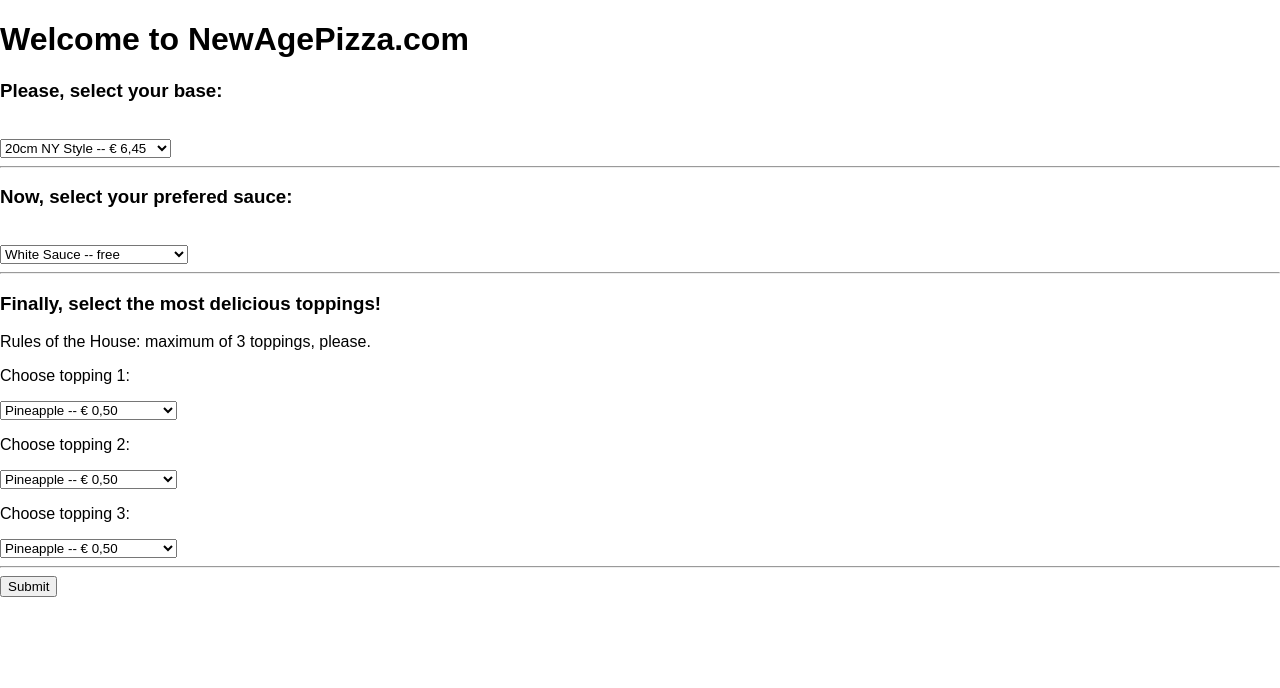
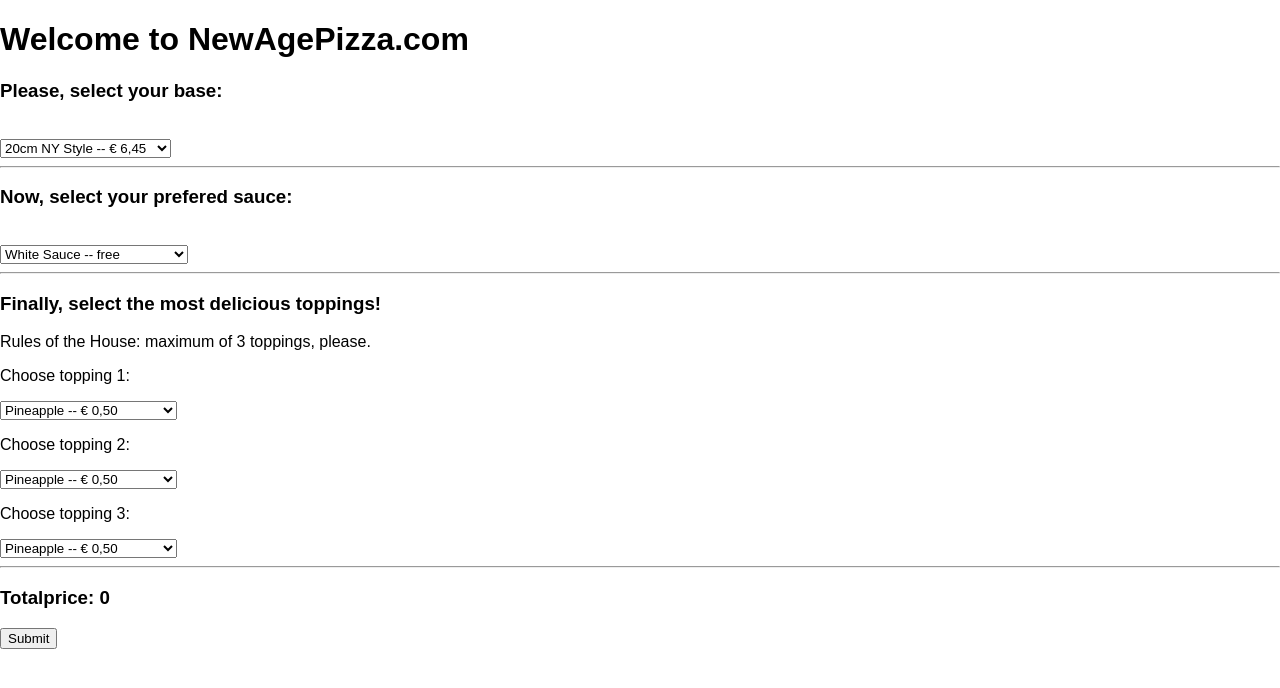
Before and after one commit to cairesana/pizza_homework_4, a React (Create React App) app: page / in a window 1280 px wide. Shown: the top 688 px of the page. Built offline with nearby package versions, Linux system fonts and the light colour scheme.

Commit message:
totalPrice working and displaying on screen :)

```diff
--- a/src/components/BaseForm.js
+++ b/src/components/BaseForm.js
@@ -44,7 +44,7 @@ const mapStateToProps = state => ({
 
 const mapDispatchToProps = dispatch => ({
   addSelectedBase: (base) => dispatch(addSelectedBase(base)),
-  updateTotalPrice: () => dispatch(updateTotalPrice())
+  updateTotalPrice: () => dispatch(updateTotalPrice()),
 });
 
 export default connect(mapStateToProps, mapDispatchToProps)(BaseForm);
--- a/src/components/PizzaContainer.js
+++ b/src/components/PizzaContainer.js
@@ -2,6 +2,7 @@ import React, {Component} from 'react'
 import BaseForm from './BaseForm'
 import SauceForm from './SauceForm'
 import ToppingsForm from './ToppingsForm'
+import { connect } from 'react-redux'
 
 
 class PizzaContainer extends Component {
@@ -15,10 +16,16 @@ class PizzaContainer extends Component {
 
         <ToppingsForm />
 
+        <h3>Totalprice: {this.props.totalPrice}</h3>
+
         <input type="submit" value="Submit" />
       </div>
     )
   }
 }
 
-export default PizzaContainer;
+const mapStateToProps = state => ({
+  totalPrice: state.pizzaReducer.totalPrice,
+});
+
+export default connect(mapStateToProps)(PizzaContainer);
--- a/src/components/SauceForm.js
+++ b/src/components/SauceForm.js
@@ -4,6 +4,7 @@
 // Mix it up € 1,50
 import React, {Component} from 'react'
 import { addSelectedSauce } from '../actions/pickSauce'
+import { updateTotalPrice } from '../actions/updateTotalPrice'
 import { connect } from 'react-redux'
 
 
@@ -20,6 +21,7 @@ class SauceForm extends Component {
     const selectedSauce = event.target.value.split("-")
     const sauce = {sauceType: selectedSauce[0], saucePrice: selectedSauce[1]};
     this.props.addSelectedSauce(sauce);
+    this.props.updateTotalPrice();
   }
 
   render() {
@@ -42,11 +44,13 @@ class SauceForm extends Component {
 }
 
 const mapStateToProps = state => ({
-  base: state.pizzaReducer.base,
+  sauce: state.pizzaReducer.sauce,
+  totalPrice: state.pizzaReducer.totalPrice,
 });
 
 const mapDispatchToProps = dispatch => ({
-  addSelectedSauce: (base) => dispatch(addSelectedSauce(base))
+  addSelectedSauce: (sauce) => dispatch(addSelectedSauce(sauce)),
+  updateTotalPrice: () => dispatch(updateTotalPrice())
 });
 
 export default connect(mapStateToProps, mapDispatchToProps)(SauceForm);
--- a/src/components/ToppingsForm.js
+++ b/src/components/ToppingsForm.js
@@ -4,6 +4,8 @@
 import React, {Component} from 'react'
 import { addSelectedTopping1, addSelectedTopping2, addSelectedTopping3  } from '../actions/pickToppings'
 import { connect } from 'react-redux'
+import { updateTotalPrice } from '../actions/updateTotalPrice'
+
 
 class ToppingsForm extends Component {
   constructor(props) {
@@ -19,18 +21,21 @@ class ToppingsForm extends Component {
     const selectedTopping1 = event.target.value.split("-")
     const topping1 = {toppingType: selectedTopping1[0], toppingPrice: selectedTopping1[1]};
     this.props.addSelectedTopping1(topping1);
+    this.props.updateTotalPrice();
   }
 
   handleChangeTop2(event) {
     const selectedTopping2 = event.target.value.split("-")
     const topping2 = {toppingType: selectedTopping2[0], toppingPrice: selectedTopping2[1]};
     this.props.addSelectedTopping2(topping2);
+    this.props.updateTotalPrice();
   }
 
   handleChangeTop3(event) {
     const selectedTopping3 = event.target.value.split("-")
     const topping3 = {toppingType: selectedTopping3[0], toppingPrice: selectedTopping3[1]};
     this.props.addSelectedTopping3(topping3);
+    this.props.updateTotalPrice();
   }
 
   render() {
@@ -97,12 +102,15 @@ const mapStateToProps = state => ({
   topping1: state.pizzaReducer.topping1,
   topping2: state.pizzaReducer.topping2,
   topping3: state.pizzaReducer.topping3,
+  totalPrice: state.pizzaReducer.totalPrice,
 });
 
 const mapDispatchToProps = dispatch => ({
   addSelectedTopping1: (topping1) => dispatch(addSelectedTopping1(topping1)),
   addSelectedTopping2: (topping2) => dispatch(addSelectedTopping2(topping2)),
   addSelectedTopping3: (topping3) => dispatch(addSelectedTopping3(topping3)),
+  updateTotalPrice: () => dispatch(updateTotalPrice()),
+
 });
 
 
--- a/src/reducers/pizzaReducer.js
+++ b/src/reducers/pizzaReducer.js
@@ -1,10 +1,10 @@
 
 export default (state = {
-  base: {},
-  sauce: {},
-  topping1: {},
-  topping2: {},
-  topping3: {},
+  base: {type: '', price: 0},
+  sauce: {type: '', price: 0},
+  topping1: {type: '', price: 0},
+  topping2: {type: '', price: 0},
+  topping3: {type: '', price: 0},
   totalPrice: 0,
 
 }, action = {}) => {
@@ -43,13 +43,19 @@ export default (state = {
   case 'UPDATE_TOTAL_PRICE':
     return {
       ...state,
-      totalPrice: parseFloat(state.base.price
-                  + state.sauce.price
-                  + state.topping1.price
-                  + state.topping2.price
-                  + state.topping3.price)
+      totalPrice: parseFloat(state.base.price)
+                  + parseFloat(state.sauce.price)
+                  + parseFloat(state.topping1.price)
+                  + parseFloat(state.topping2.price)
+                  + parseFloat(state.topping3.price)
     }
 
-  default: return { ...state }
+  case 'GET_TOTAL_PRICE':
+    return state.totalPrice
+
+  default:
+    return {
+      ...state
+    }
   }
 }
```
